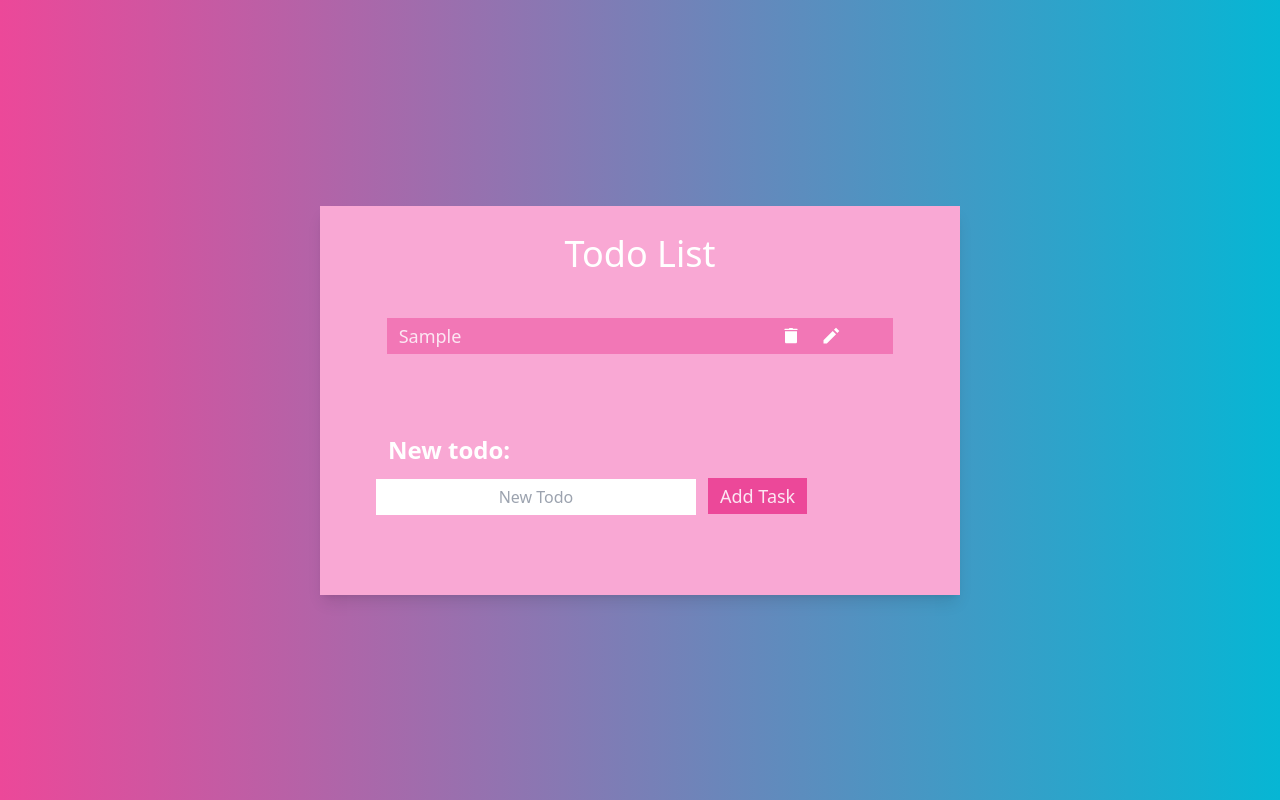
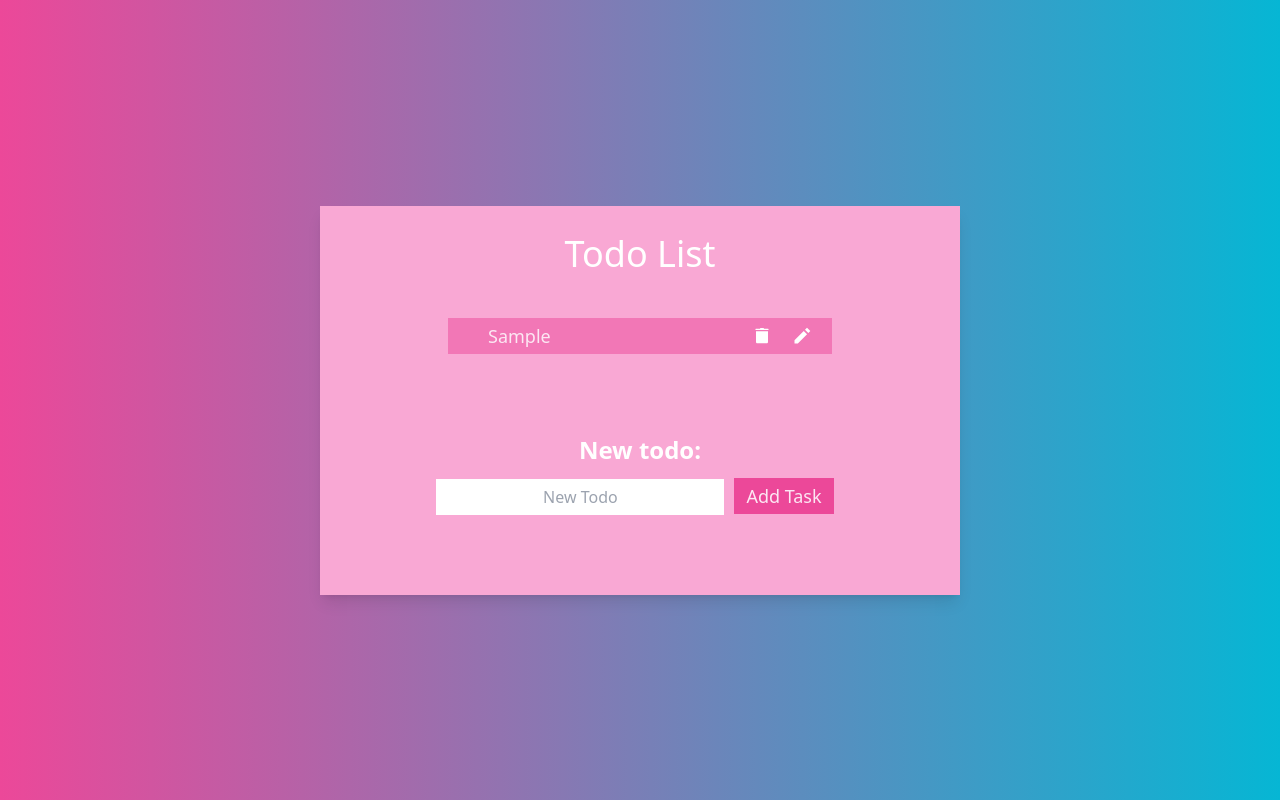
Before and after one commit to mercurialli/React-to-do, a Next.js app: page / in a window 1280 px wide. Both pictures are taken after typing "Sample" into the empty fields and a click on the button "Add Task". Built offline with nearby package versions, Linux system fonts and the light colour scheme.

Commit message:
add styles

```diff
--- a/components/toDoList/EditTaskForm.jsx
+++ b/components/toDoList/EditTaskForm.jsx
@@ -13,7 +13,7 @@ export const EditTaskForm = ({ editTitle, task }) => {
         type="text"
         value={value}
         onChange={(e) => setValue(e.target.value)}
-        className="main-input"
+        className="edit-input"
         placeholder={task.title}
       />
       <button type="submit" className="edit-btn">
--- a/components/toDoList/Todo.jsx
+++ b/components/toDoList/Todo.jsx
@@ -11,12 +11,14 @@ export const Todo = ({ task, deleteTask, editTask }) => {
       <ul className="ul-container">
         <li className="tasks-list">
           {title}
+          <div className="main-container-button">
           <button className="delete" onClick={() => deleteTask(id)}>
             <Image src={deleteSrc} alt="delete-icon" className="delete-icon" />
           </button>
           <button className="edit" onClick={() => editTask(id)}>
             <Image src={editSrc} alt="edit-icon" className="edit-icon" />
           </button>
+          </div>
         </li>
       </ul>
     </div>
--- a/styles/global.css
+++ b/styles/global.css
@@ -16,7 +16,7 @@
   }
 
   .main-form {
-    @apply p-7 flex justify-around items-start flex-col mt-12 -mb-10 w-full;
+    @apply p-7 flex justify-around items-center flex-col mt-12 -mb-10 w-full;
   }
 
   .edit-form {
@@ -28,15 +28,19 @@
   }
 
   .main-input {
-    @apply text-center mb-16 px-5 py-1.5 focus:outline-none focus:ring-0 focus:border-pink-900 active:border-pink-100 text-pink-800 min-w-80;
+    @apply text-center mb-16  py-1.5 focus:outline-none focus:ring-0 focus:border-pink-900 active:border-pink-100 text-pink-800 w-72;
+  }
+
+  .edit-input {
+    @apply text-center mb-16  py-1.5 focus:outline-none focus:ring-0 focus:border-pink-900 active:border-pink-100 text-pink-800 w-72;;
   }
 
   .main-btn {
-    @apply text-lg bg-pink-500 hover:bg-pink-600 transition-colors px-3 py-1 mx-3 text-pink-100 font-medium;
+    @apply text-lg bg-pink-500 hover:bg-pink-600 transition-colors px-3 py-1 mx-2.5 text-pink-100 font-medium;
   }
 
   .edit-btn {
-    @apply text-lg bg-pink-500 hover:bg-pink-600 transition-colors px-3 py-1  text-pink-100 font-medium;
+    @apply text-lg bg-pink-500 hover:bg-pink-600 transition-colors px-6 py-1 -ml-32 text-pink-100 font-medium;
   }
 
   .ul-container {
@@ -44,14 +48,18 @@
   }
 
   .tasks-list {
-    @apply flex justify-between text-pink-100 bg-pink-500/50 py-1 px-3 text-lg my-2 min-w-96;
+    @apply flex justify-between text-pink-100 bg-pink-500/50 py-1 text-lg my-2 pl-10 w-96;
+  }
+
+  .main-container-button{
+    @apply flex justify-around items-center mr-5;
   }
 
   .delete-icon {
-    @apply w-5 h-5 hover:scale-125 transition ml-80;
+    @apply w-5 h-5 hover:scale-125 transition;
   }
 
   .edit-icon {
-    @apply w-5 h-5 hover:scale-125 transition ml-5 mr-10;
+    @apply w-5 h-5 hover:scale-125 transition ml-5 ;
   }
 }
```
